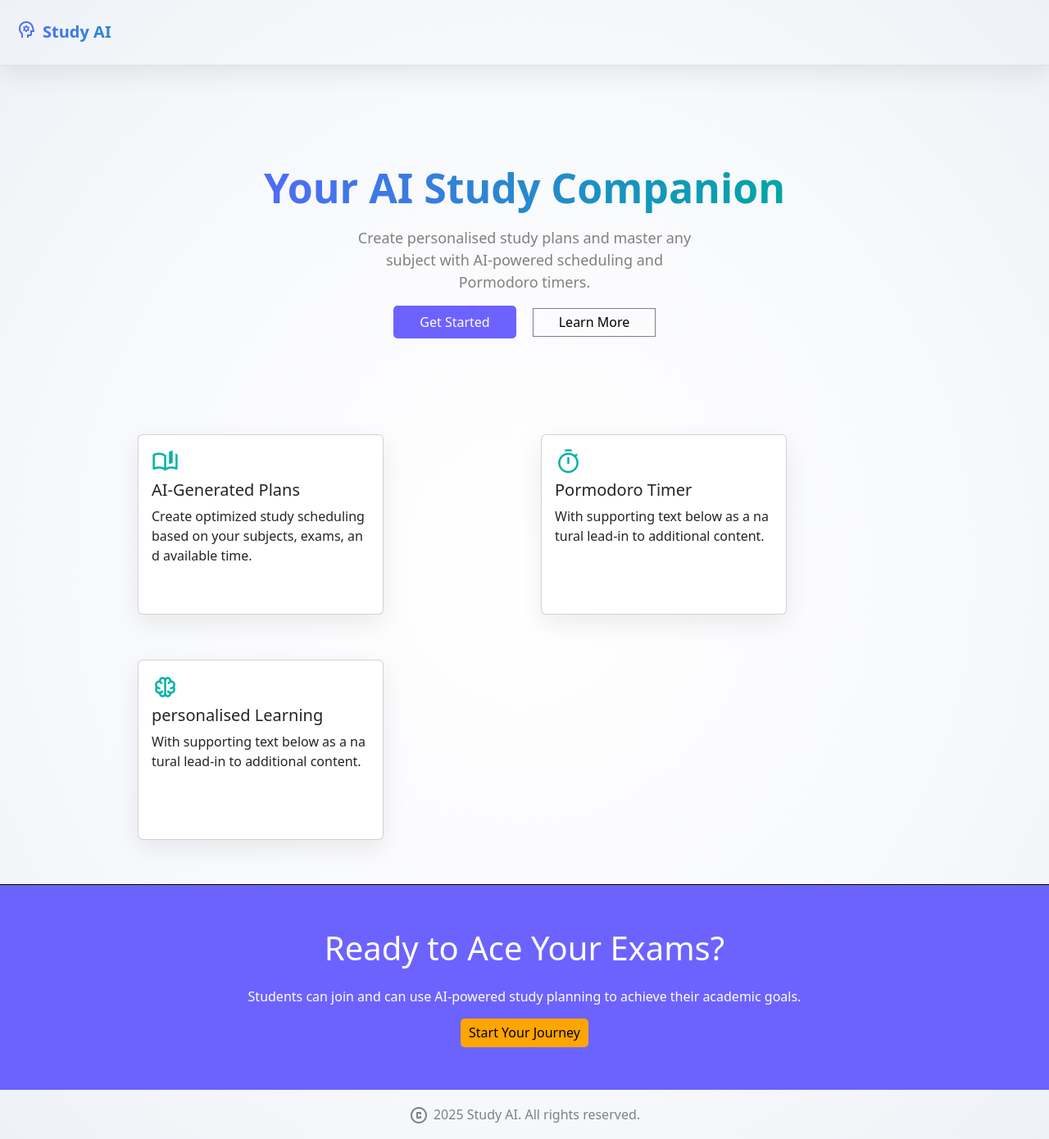
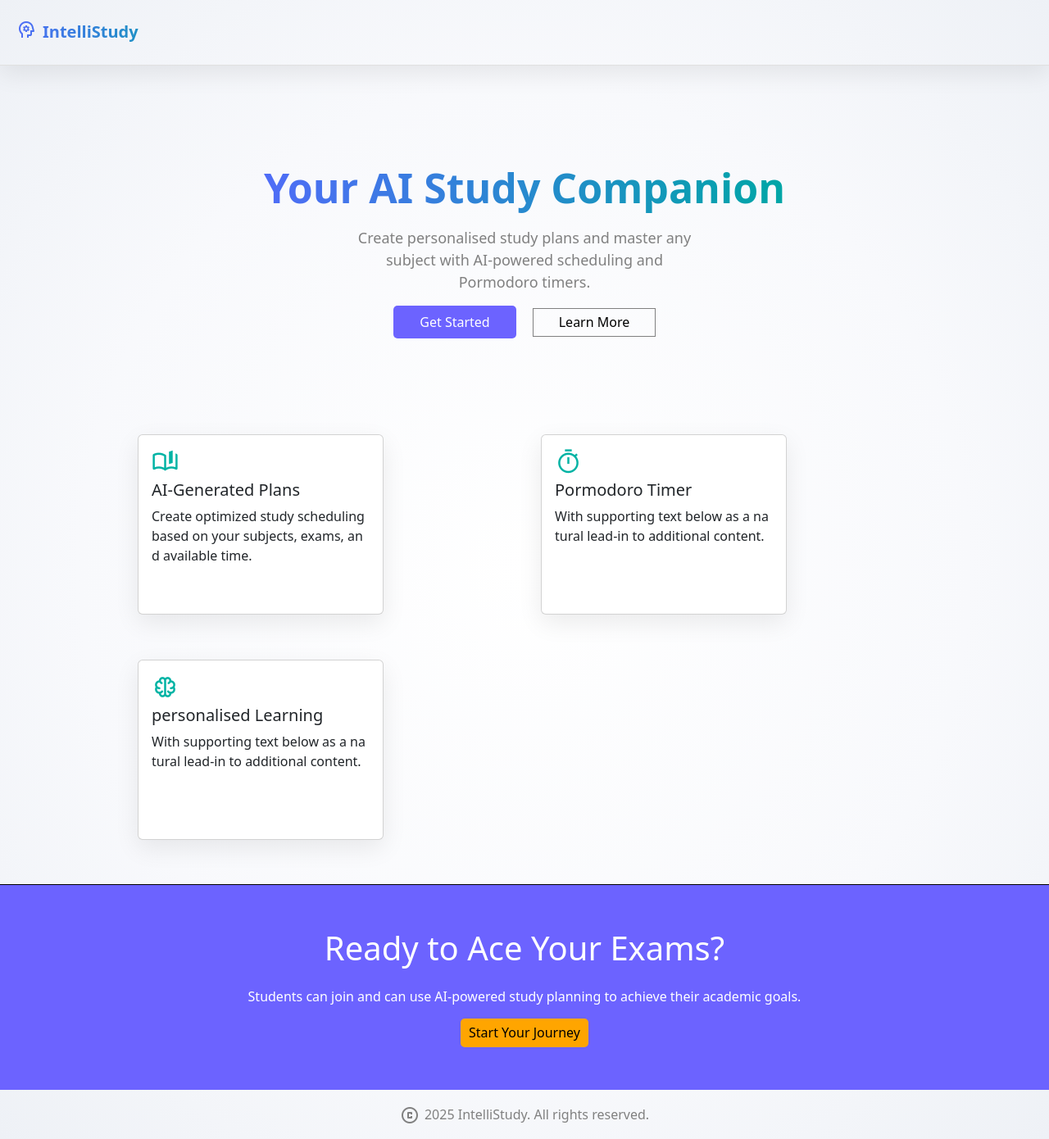
Before and after one commit to Madhav-87/study-planner-app, a React (Create React App) app in the folder FrontEnd/: page / in a window 1280 px wide. Shown: the whole page at 82% size. Built offline with nearby package versions, Linux system fonts and the light colour scheme.

Commit message:
title changed

```diff
--- a/FrontEnd/package.json
+++ b/FrontEnd/package.json
@@ -13,6 +13,7 @@
     "jspdf": "^4.0.0",
     "pdf-parse": "^2.2.2",
     "react": "^19.2.3",
+    "react-device-detect": "^2.2.3",
     "react-dom": "^19.2.3",
     "react-router-dom": "^7.11.0",
     "react-scripts": "^5.0.1",
--- a/FrontEnd/public/index.html
+++ b/FrontEnd/public/index.html
@@ -25,7 +25,7 @@
       Learn how to configure a non-root public URL by running `npm run build`.
     -->
     <link href="https://fonts.googleapis.com/css2?family=Material+Symbols+Outlined" rel="stylesheet" />
-    <title>React App</title>
+    <title>IntelliStudy</title>
   </head>
   <body>
     <noscript>You need to enable JavaScript to run this app.</noscript>
--- a/FrontEnd/src/DashBoard.js
+++ b/FrontEnd/src/DashBoard.js
@@ -8,6 +8,7 @@ import { toast, ToastContainer } from 'react-toastify';
 import { upload } from '@testing-library/user-event/dist/upload';
 import Loader from './components/Loader';
 import StudyPlan from './StudyPlan';
+import {isMobile} from "react-device-detect"
 export default function DashBoard() {
   const navigate = useNavigate();
   let [createPlan, setPlan] = useState(false);
@@ -102,7 +103,7 @@ export default function DashBoard() {
       {
         view
         ?
-        <StudyPlan studyPlan={studyPlan}></StudyPlan>
+        (<StudyPlan studyPlan={studyPlan} view={view} setView={setView}></StudyPlan>)
         :
         null
       }
@@ -221,13 +222,13 @@ export default function DashBoard() {
                           <span class="material-symbols-outlined">
                             visibility
                           </span>
-                          <span>View</span>
+                          {isMobile?null:<span>View</span>}
                         </div>
                         <div className='plan-box-opt'>
                           <span class="material-symbols-outlined">
                             download
                           </span>
-                          <span>Download</span>
+                          {isMobile?null:<span>Download</span>}
                         </div>
                         <div className='plan-box-opt'>
                           <span class="material-symbols-outlined text-danger">
--- a/FrontEnd/src/Login.js
+++ b/FrontEnd/src/Login.js
@@ -13,10 +13,9 @@ export default function Login() {
                         </span>
                     </div>
                     <div>
-                        Study AI
+                        IntelliStudy
                     </div>
                 </div>
-
             </div>
             <div className='title-headline-section'>
                 <div className='title-headline'>
@@ -79,7 +78,7 @@ export default function Login() {
                 <div><span class="material-symbols-outlined">
                     copyright
                 </span></div>
-                <div>2025 Study AI. All rights reserved.</div>
+                <div>2025 IntelliStudy. All rights reserved.</div>
             </div>
         </div>
     )
--- a/FrontEnd/src/StudyPlan.jsx
+++ b/FrontEnd/src/StudyPlan.jsx
@@ -2,7 +2,7 @@ import React, { useEffect, useRef } from 'react'
 import './studyPlan.css';
 import html2canvas from "html2canvas";
 import { jsPDF } from 'jspdf';
-export default function StudyPlan({ studyPlan }) {
+export default function StudyPlan({ studyPlan ,view,setView}) {
     if (!studyPlan) {
         return (<div>
             Study Plan is Loading...
@@ -44,7 +44,10 @@ export default function StudyPlan({ studyPlan }) {
             <div className='study-plan-box'>
                 <div className='study-plan-view'>
                     <div className='heading-txt'>{studyPlan.title}</div>
-                    <div ><button type="button" onClick={() => { download(studyPlan.title) }}>Download</button></div>
+                    <div className="buttons-block">
+                        <button type="button" onClick={() => { download(studyPlan.title) }}>Download</button>
+                        <button type="button" onClick={()=>{setView(false)}}>Close</button>
+                    </div>
                     <div className='heading-subtxt'>Generated on {studyPlan.generatedOn}</div>
                     {
                         Object.keys(studyPlan["weeklyPlan"]).map((weekNum) => {
--- a/FrontEnd/src/components/Header.jsx
+++ b/FrontEnd/src/components/Header.jsx
@@ -12,7 +12,7 @@ export default function Header() {
               </span>
             </div>
             <div>
-              Study AI
+              IntelliStudy
             </div>
           </div>
         </div>
--- a/FrontEnd/src/studyPlan.css
+++ b/FrontEnd/src/studyPlan.css
@@ -17,7 +17,13 @@
   break-inside: avoid;
   page-break-inside: avoid;
 }
-
+.buttons-block{
+    display: flex;
+    justify-content: center;
+    align-items: center;
+    vertical-align: middle;
+    gap: 10px;
+}
 .week-heading {
   break-before: page;
 }
```
Also changed, not shown: 1 other file (tests, documents, lock files or other folders).
